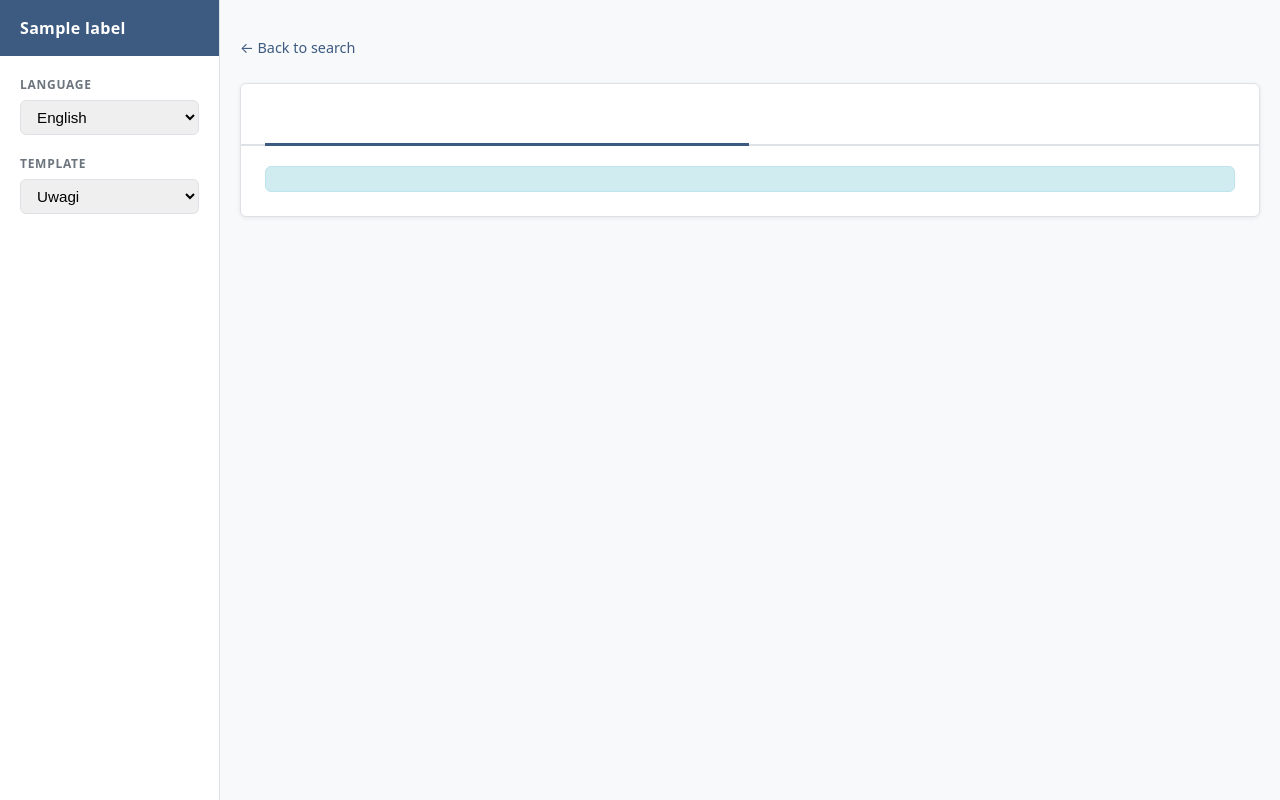
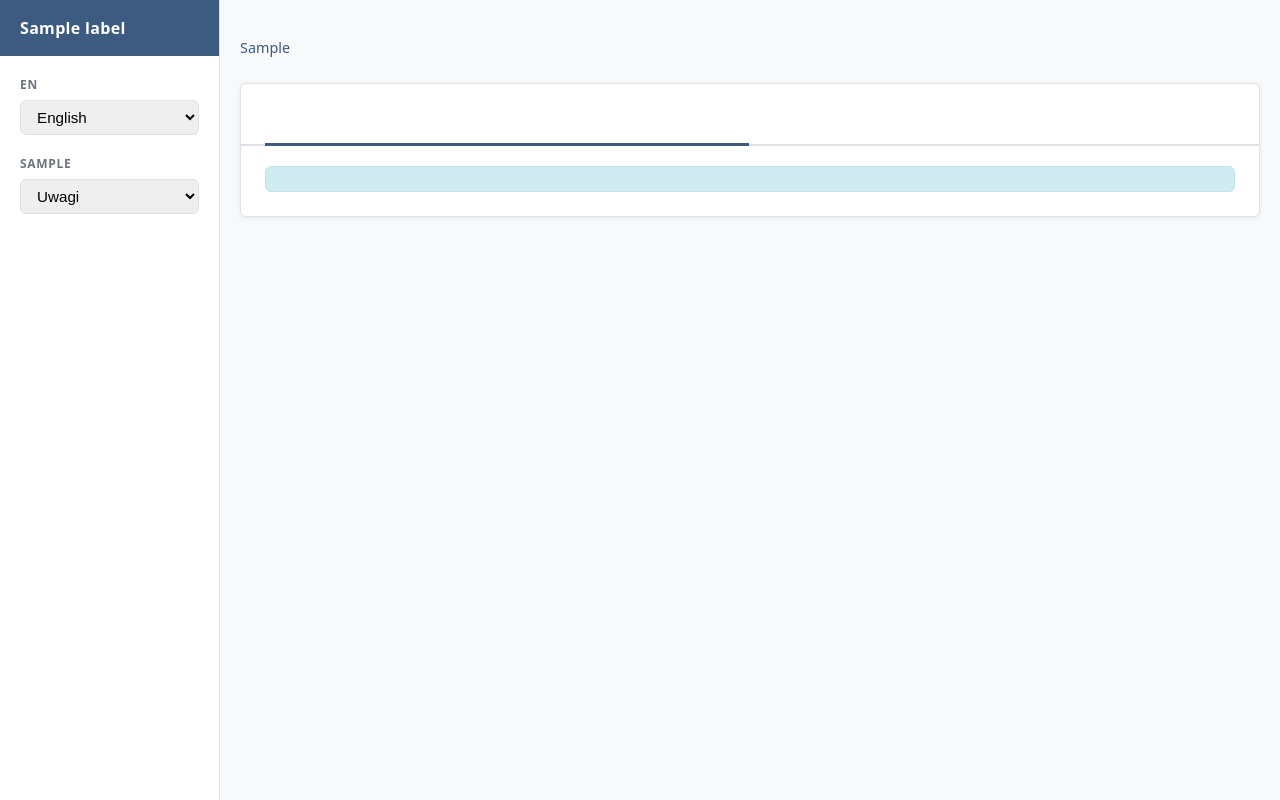
Before and after one commit to ValienteTechnologies/snipe-signature, a FastAPI app: template app/templates/preview.html in a window 1280 px wide. Run offline with FastAPI, Linux system fonts and the light colour scheme; the template is opened without the code that fills it: most values are stand-ins (such as "Sample title", 1, 10 or a date in 2020); parts of the project's set-up code (start-up, migrations or seed data) failed here and were passed over.

Commit message:
feat: internationalize UI labels in templates and add corresponding translations

```diff
--- a/app/i18n/__init__.py
+++ b/app/i18n/__init__.py
@@ -33,6 +33,9 @@ class Labels:
     no_assets: str
     no_returned_assets: str
     select_all: str
+    back_to_search: str
+    drawer_language: str
+    drawer_template: str
 
     # Document — shared
     doc_condition_note: str
--- a/app/i18n/en.py
+++ b/app/i18n/en.py
@@ -24,6 +24,9 @@ EN_LABELS = Labels(
     no_assets="This user has no checked-out assets.",
     no_returned_assets="No recently checked-in assets found for this user.",
     select_all="Select all",
+    back_to_search="← Back to search",
+    drawer_language="Language",
+    drawer_template="Template",
     # Document — shared
     doc_condition_note="The assets listed below have been delivered in working condition.",
     # Document — checkout
--- a/app/i18n/tr.py
+++ b/app/i18n/tr.py
@@ -24,6 +24,9 @@ TR_LABELS = Labels(
     no_assets="Bu kullanıcıya zimmetli demirbaş bulunmamaktadır.",
     no_returned_assets="Bu kullanıcı için son iade edilmiş demirbaş bulunamadı.",
     select_all="Tümünü seç",
+    back_to_search="← Aramaya dön",
+    drawer_language="Dil",
+    drawer_template="Şablon",
     # Document — shared
     doc_condition_note="Aşağıda listelenen demirbaşlar çalışır durumda teslim edilmiştir.",
     # Document — checkout
--- a/app/templates/base.html
+++ b/app/templates/base.html
@@ -14,14 +14,14 @@
   </div>
   <div class="drawer-body">
     <div class="drawer-section">
-      <span class="drawer-label">Language</span>
+      <span class="drawer-label">{{ labels.drawer_language }}</span>
       <select class="input drawer-select" id="lang-select" onchange="setLang(this.value)">
         <option value="en">English</option>
         <option value="tr">Türkçe</option>
       </select>
     </div>
     <div class="drawer-section">
-      <span class="drawer-label">Template</span>
+      <span class="drawer-label">{{ labels.drawer_template }}</span>
       <select class="input drawer-select" id="tmpl-select" onchange="setTemplate(this.value)">
         {% for tid, tlabel in doc_templates %}
         <option value="{{ tid }}">{{ tlabel }}</option>
--- a/app/templates/preview.html
+++ b/app/templates/preview.html
@@ -45,7 +45,7 @@
 </div>
 {% endmacro %}
 
-<div class="back-link"><a href="/">&larr; Back to search</a></div>
+<div class="back-link"><a href="/">{{ labels.back_to_search }}</a></div>
 
 {% if error %}
   <div class="alert alert-error">{{ error }}</div>
```
